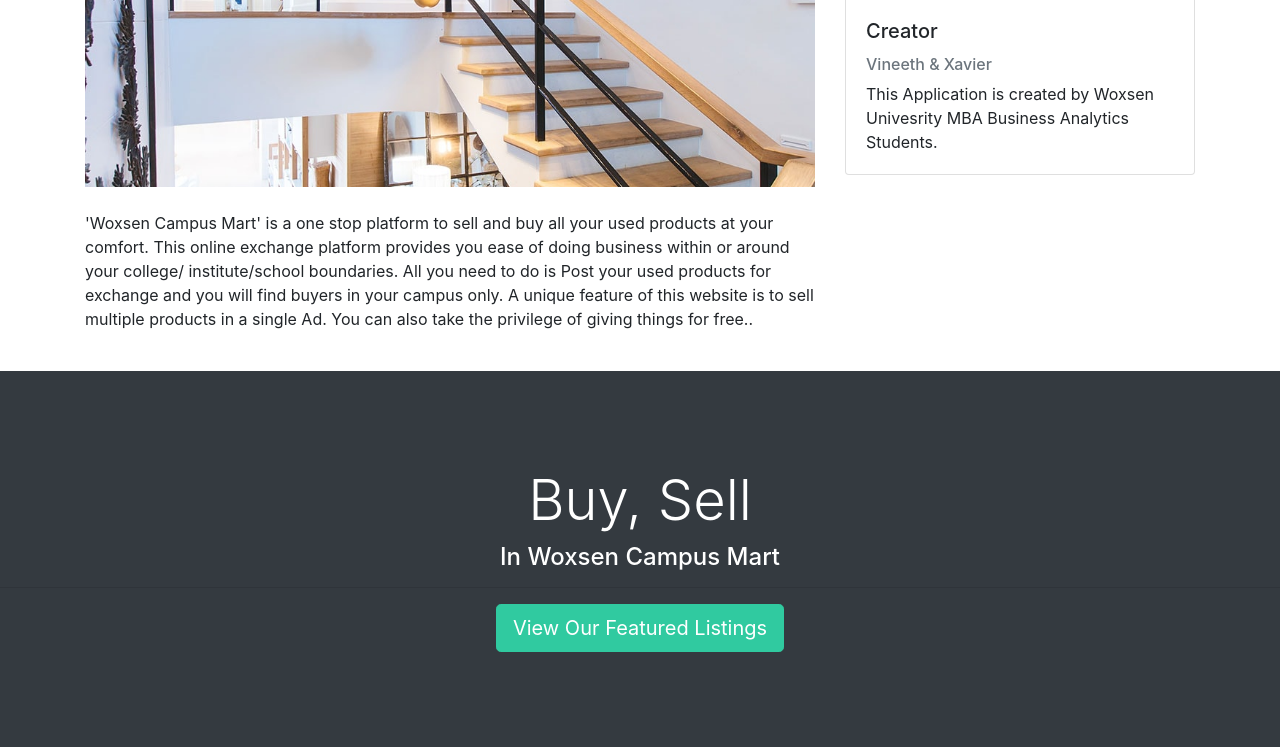
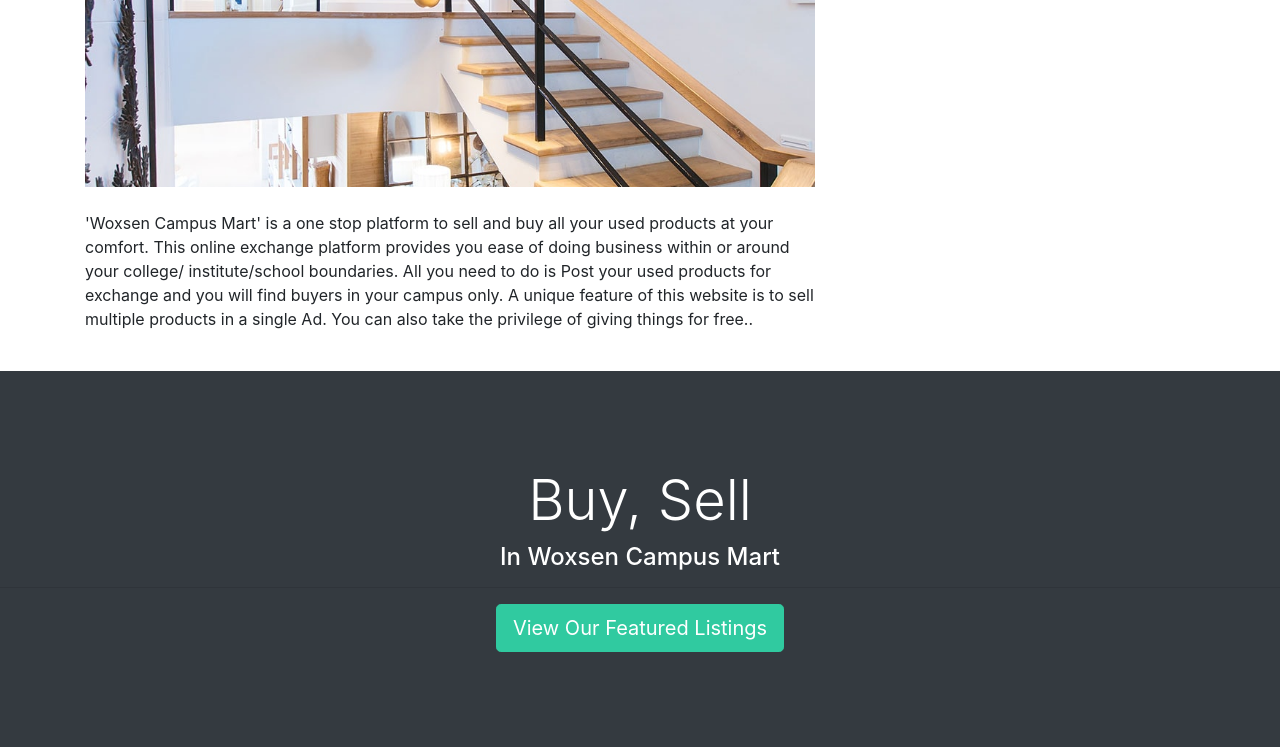
Before and after one commit to VineethReeddyBAAIML/Woxsen-Campus-Mart, a Django app: page /about/ in a window 1280 px wide. Shown: the part 720-1467 px from the top of the page. Run offline with Django 3.2, Linux system fonts and the light colour scheme; some libraries are stand-ins or nearby versions.

Commit message:
first Commit

```diff
--- a/resources/about.html
+++ b/resources/about.html
@@ -19,9 +19,7 @@
   <!-- Navbar -->
   <nav class="navbar navbar-expand-lg navbar-dark bg-primary sticky-top">
     <div class="container">
-      <a class="navbar-brand" href="index.html">
-        <img src="assets/img/Logo.png" class="Logo" alt="">
-      </a>
+
       <button class="navbar-toggler" type="button" data-toggle="collapse" data-target="#navbarNavAltMarkup">
         <span class="navbar-toggler-icon"></span>
       </button>
--- a/resources/dashboard.html
+++ b/resources/dashboard.html
@@ -19,9 +19,7 @@
   <!-- Navbar -->
   <nav class="navbar navbar-expand-lg navbar-dark bg-primary sticky-top">
     <div class="container">
-      <a class="navbar-brand" href="index.html">
-        <img src="assets/img/Logo.png" class="Logo" alt="">
-      </a>
+
       <button class="navbar-toggler" type="button" data-toggle="collapse" data-target="#navbarNavAltMarkup">
         <span class="navbar-toggler-icon"></span>
       </button>
--- a/resources/index.html
+++ b/resources/index.html
@@ -20,9 +20,7 @@
   <!-- Navbar -->
   <nav class="navbar navbar-expand-lg navbar-dark bg-primary sticky-top">
     <div class="container">
-      <a class="navbar-brand" >
-        <img src="assets/img/Logo.png" class="nav-link" href="index.html" class="Logo" alt="">
-      </a>
+
       <button class="navbar-toggler" type="button" data-toggle="collapse" data-target="#navbarNavAltMarkup">
         <span class="navbar-toggler-icon"></span>
       </button>
--- a/resources/listing.html
+++ b/resources/listing.html
@@ -23,9 +23,7 @@
   <!-- Navbar -->
   <nav class="navbar navbar-expand-lg navbar-dark bg-primary sticky-top">
     <div class="container">
-      <a class="navbar-brand" >
-        <img src="assets/img/Logo.png" href="index.html" class="Logo" alt="">
-      </a>
+
       <button class="navbar-toggler" type="button" data-toggle="collapse" data-target="#navbarNavAltMarkup">
         <span class="navbar-toggler-icon"></span>
       </button>
--- a/resources/listings.html
+++ b/resources/listings.html
@@ -20,9 +20,7 @@
   <!-- Navbar -->
   <nav class="navbar navbar-expand-lg navbar-dark bg-primary sticky-top">
     <div class="container">
-      <a class="navbar-brand" href="index.html">
-        <img src="assets/img/Logo.png" class="Logo" alt="">
-      </a>
+
       <button class="navbar-toggler" type="button" data-toggle="collapse" data-target="#navbarNavAltMarkup">
         <span class="navbar-toggler-icon"></span>
       </button>
--- a/resources/login.html
+++ b/resources/login.html
@@ -20,9 +20,7 @@
   <!-- Navbar -->
   <nav class="navbar navbar-expand-lg navbar-dark bg-primary sticky-top">
     <div class="container">
-      <a class="navbar-brand" href="index.html">
-        <img src="assets/img/Logo.png" class="Logo" alt="">
-      </a>
+
       <button class="navbar-toggler" type="button" data-toggle="collapse" data-target="#navbarNavAltMarkup">
         <span class="navbar-toggler-icon"></span>
       </button>
--- a/resources/register.html
+++ b/resources/register.html
@@ -20,9 +20,7 @@
   <!-- Navbar -->
   <nav class="navbar navbar-expand-lg navbar-dark bg-primary sticky-top">
     <div class="container">
-      <a class="navbar-brand" href="index.html">
-        <img src="assets/img/Logo.png" class="Logo" alt="">
-      </a>
+
       <button class="navbar-toggler" type="button" data-toggle="collapse" data-target="#navbarNavAltMarkup">
         <span class="navbar-toggler-icon"></span>
       </button>
--- a/resources/search.html
+++ b/resources/search.html
@@ -19,9 +19,8 @@
   <!-- Navbar -->
   <nav class="navbar navbar-expand-lg navbar-dark bg-primary sticky-top">
     <div class="container">
-      <a class="navbar-brand" href="index.html">
-        <img src="assets/img/Logo.png" class="Logo" alt="">
-      </a>
+
+
       <button class="navbar-toggler" type="button" data-toggle="collapse" data-target="#navbarNavAltMarkup">
         <span class="navbar-toggler-icon"></span>
       </button>
--- a/templates/pages/about.html
+++ b/templates/pages/about.html
@@ -37,15 +37,6 @@
           <img src="assets/img/about.jpg" alt="">
           <p class="mt-4">'Woxsen Campus Mart' is a one stop platform to sell and buy all your used products at your comfort. This online exchange platform provides you ease of doing business within or around your college/ institute/school boundaries. All you need to do is Post your used products for exchange and you will find buyers in your campus only. A unique feature of this website is to sell multiple products in a single Ad. You can also take the privilege of giving things for free..</p>
         </div>
-        <div class="col-md-4">
-          <div class="card">
-            <img class="card-img-top" src="{% static 'C:\Users\gvine\Downloads\B-S-master\resources\Woxsen.jpg'%}" alt="Seller of the month">
-            <div class="card-body">
-              <h5 class="card-title">Creator</h5>
-              <h6 class="text-secondary">Vineeth & Xavier</h6>
-              <p class="card-text">This Application is created by Woxsen Univesrity MBA Business Analytics Students.
-              </p>
-            </div>
           </div>
         </div>
       </div>
```
Also changed, not shown: media/photos/2023/05/25/OIP.jpeg (added), resources/assets/img/Logo.png (deleted).
